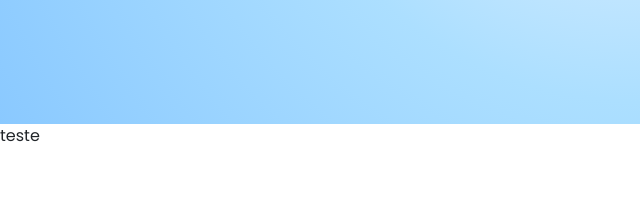
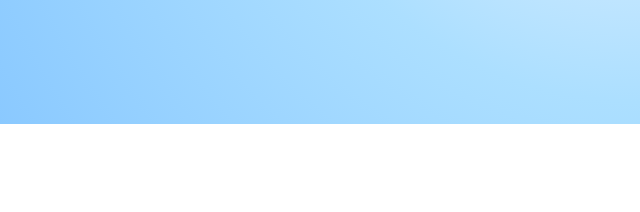
Before and after one commit to borlinck/simplydonut, a plain HTML site: page index.html in a window 1280 px wide. Shown: the part 4676-4888 px from the top of the page, 0-640 px from the left. Drawn offline with nearby package versions, Linux system fonts and the light colour scheme.

Commit message:
Teste Removido

```diff
--- a/index.html
+++ b/index.html
@@ -193,10 +193,6 @@
         </div>
     </section>
 
-    <div class="div teste">
-        teste
-    </div>
-
     <script src="script.js"></script>
     <script src="https://cdn.jsdelivr.net/npm/bootstrap@5.3.3/dist/js/bootstrap.bundle.min.js" integrity="sha384-YvpcrYf0tY3lHB60NNkmXc5s9fDVZLESaAA55NDzOxhy9GkcIdslK1eN7N6jIeHz" crossorigin="anonymous"></script>
 </body>
```
